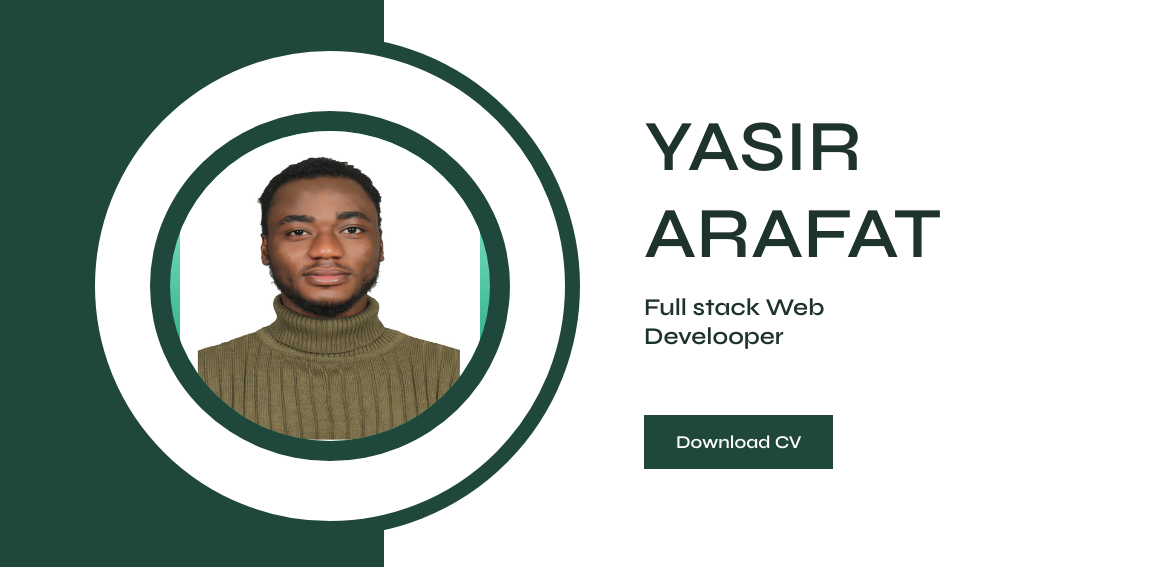
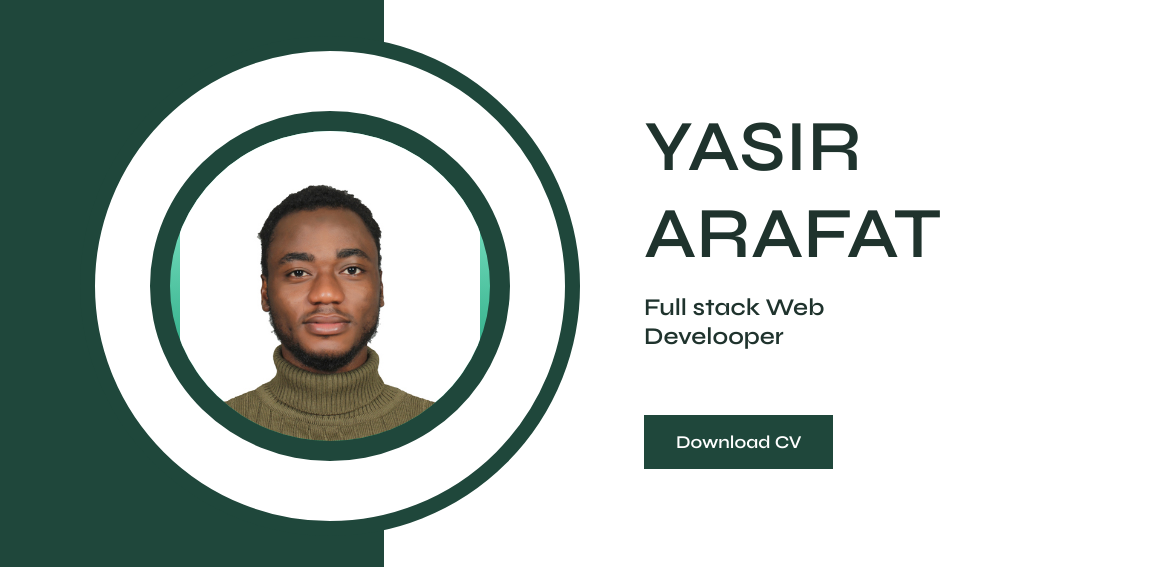
Before and after one commit to Yasirdreamchaser/Personal-test-website, a plain HTML site: page index.html in a window 1280 px wide. Shown: the part 132-699 px from the top of the page, 0-1172 px from the left. Drawn offline with nearby package versions, Linux system fonts and the light colour scheme.

Commit message:
styles.css

```diff
--- a/assets/css/styles.css
+++ b/assets/css/styles.css
@@ -211,8 +211,12 @@ body.dark-theme{
 }
 
 .perfil__img{
-  width: 220px; /* Adjust the width of your profile picture */
-  height: 330px; /* Maintain aspect ratio */
+  width: 250px; /* Adjust the width of your profile picture */
+  display: block;
+    margin-left: auto;
+    margin-right: auto;
+    margin-bottom: auto;
+    margin-bottom: auto;
 
 }
 
```
